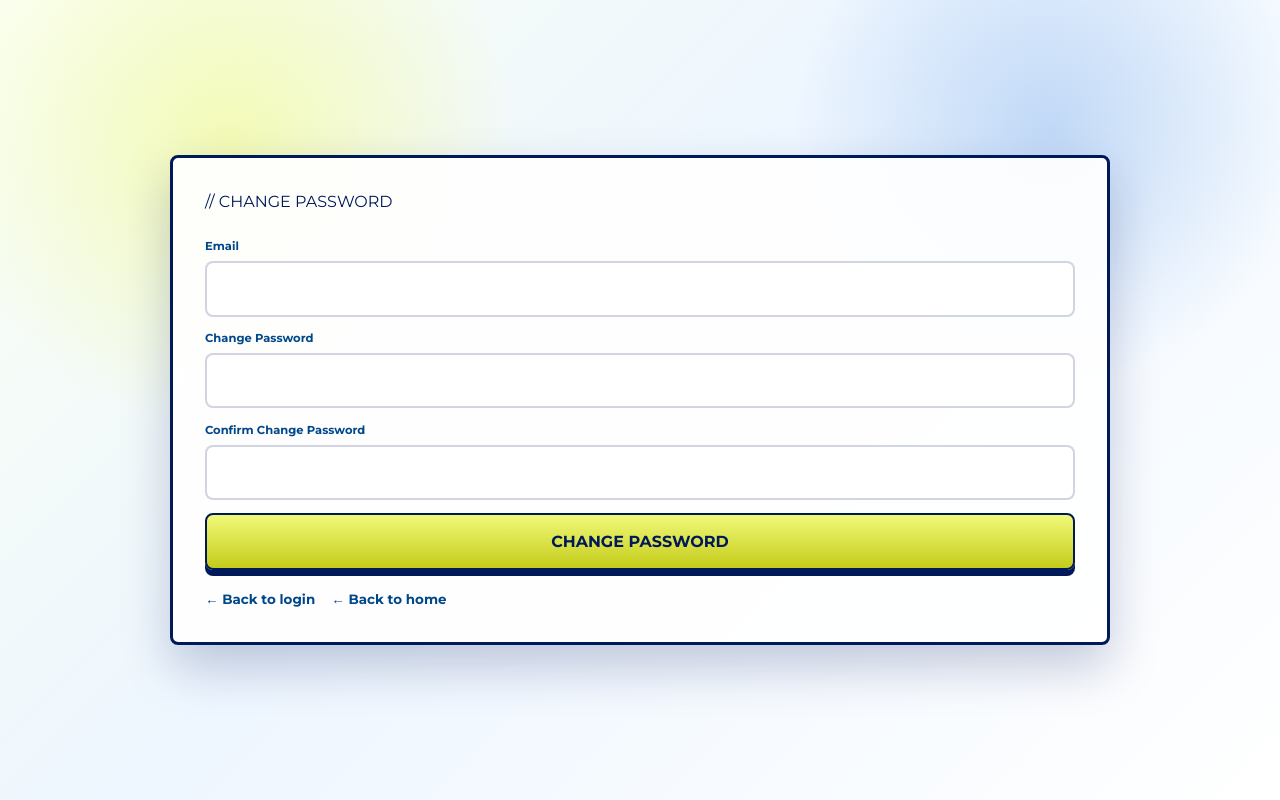
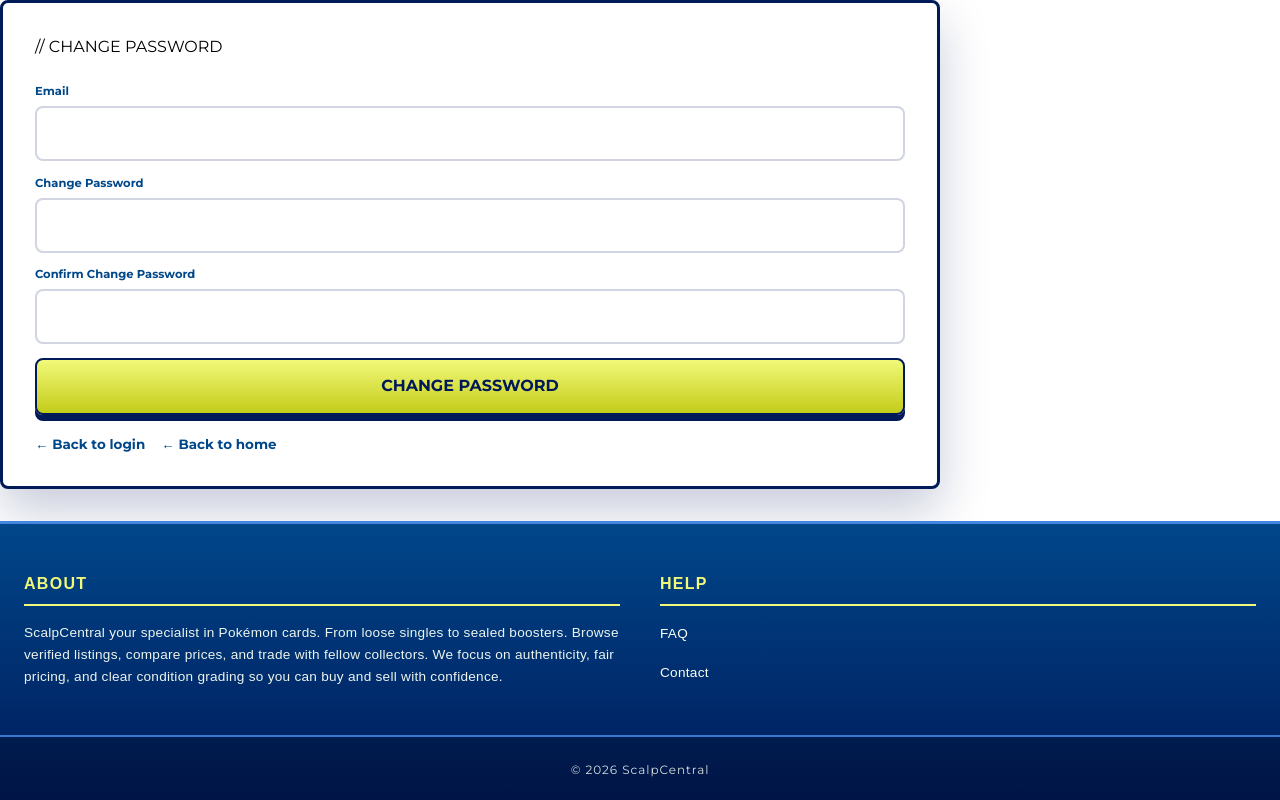
Before and after one commit to QNoah/ScalpCentral, a React (Vite) app in the folder Website/: page /reset-password in a window 1280 px wide. Shown: the top 800 px of the page. Built offline with nearby package versions, Linux system fonts and the light colour scheme.

Commit message:
fixed auth styling width

```diff
--- a/Website/src/Components/Pages/AuthPages.tsx
+++ b/Website/src/Components/Pages/AuthPages.tsx
@@ -256,7 +256,7 @@ function AuthLayout({
   children: React.ReactNode;
 }) {
   return (
-    <div className="container">
+    <div className="page-container">
       {isLoading && <AuthLoading text={loadingText} />}
       <div className="box">
         <div className="header">
--- a/Website/src/Components/Styling/Auth.css
+++ b/Website/src/Components/Styling/Auth.css
@@ -6,8 +6,9 @@
   box-sizing: border-box;
 }
 
-.container {
+.page-container {
   min-height: 100vh;
+  width: 100%;
   display: flex;
   justify-content: center;
   align-items: center;
```
